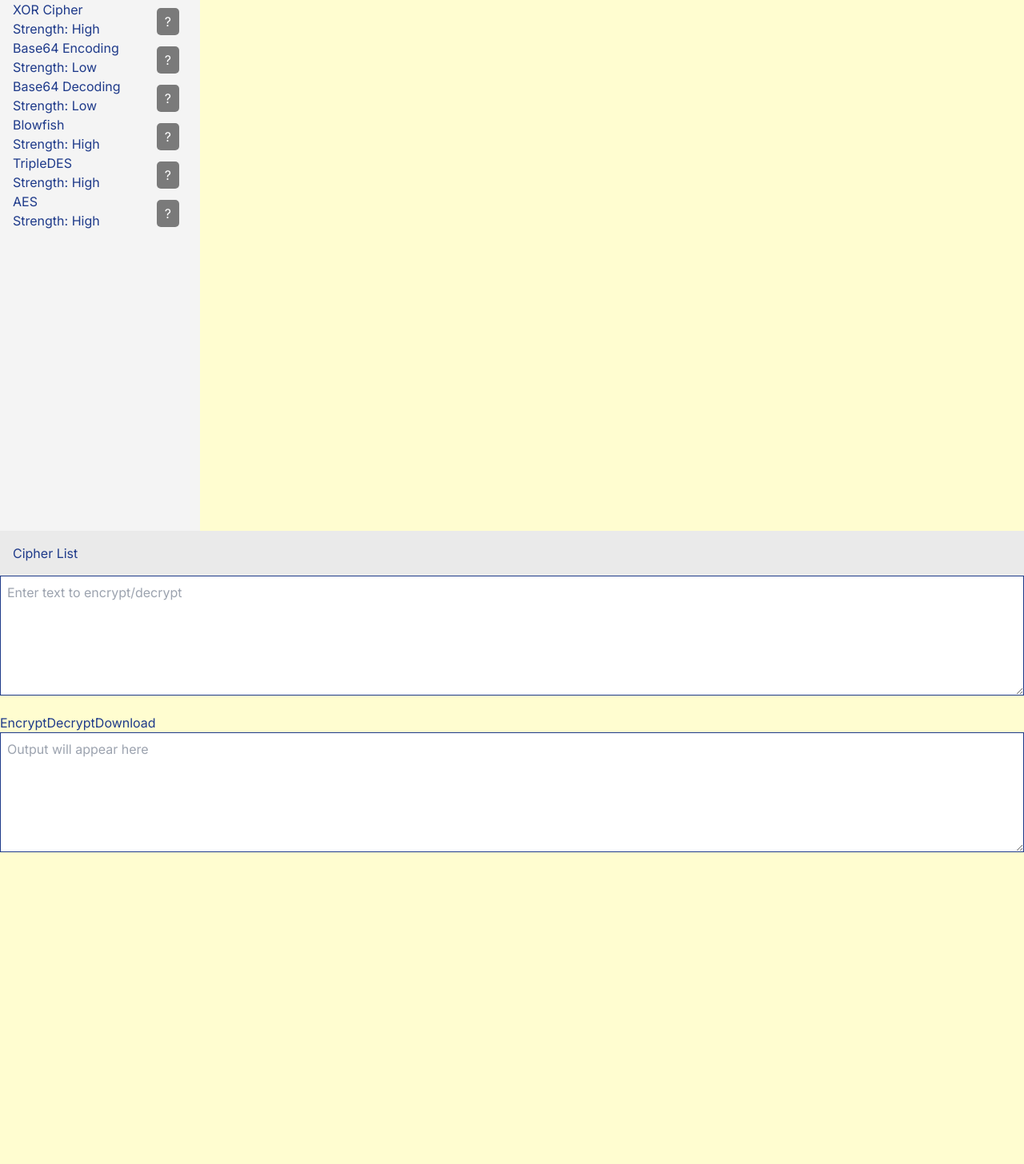
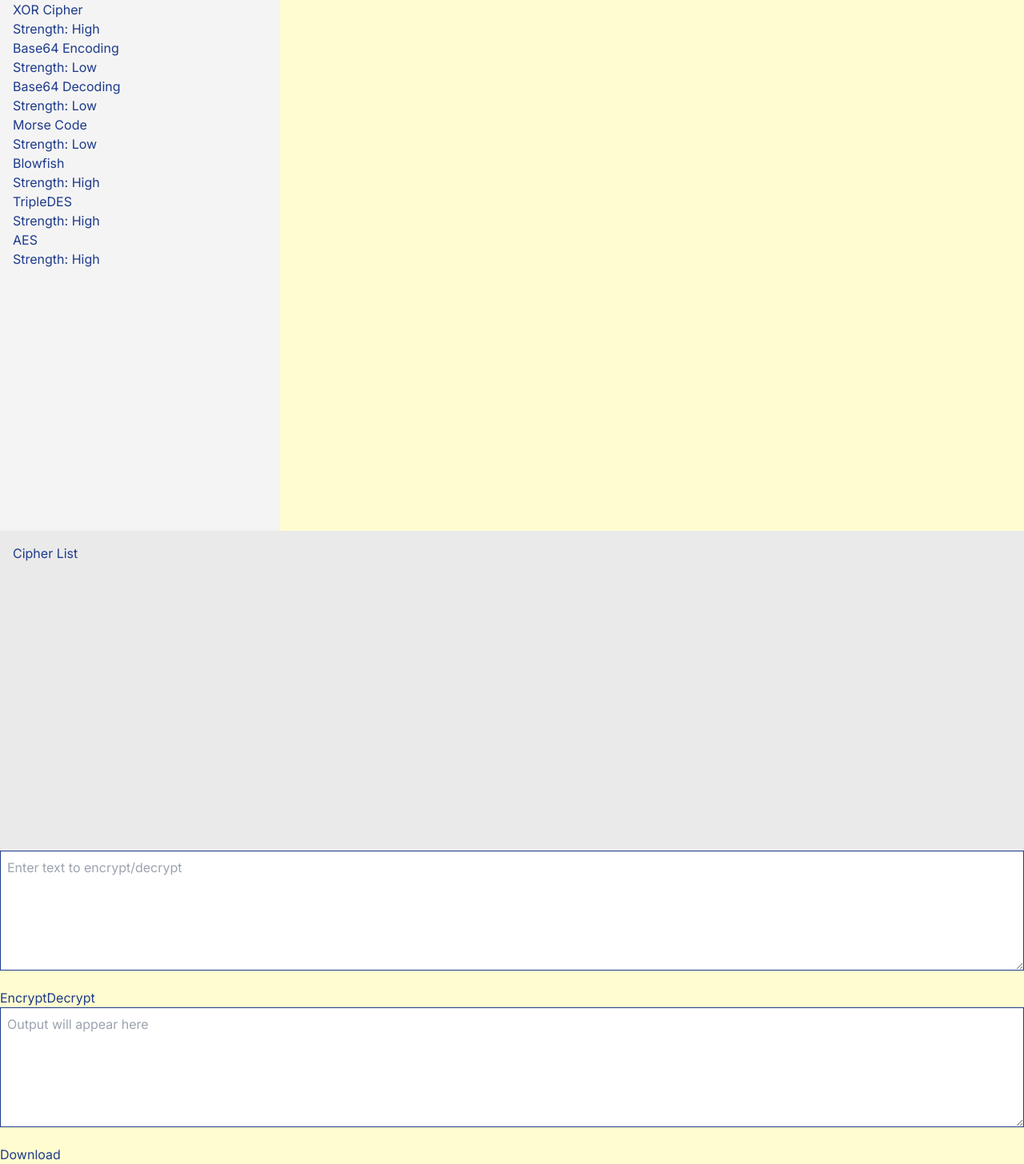
Before and after one commit to NavalShah/HackNYU2025, a Next.js app: page / in a window 1280 px wide. Shown: the part 136-1592 px from the top of the page at 80% size. Before the commit the page ends 1224 px from the top, so only its background shows below. Built offline with nearby package versions, Linux system fonts and the light colour scheme.

Commit message:
todo: fix question mark

```diff
--- a/src/app/globals.css
+++ b/src/app/globals.css
@@ -2,6 +2,7 @@
 @tailwind components;
 @tailwind utilities;
 
+/* Custom styles */
 /* Custom styles */
 body {
     background-color: #FFFDD0; /* Cream background */
@@ -9,7 +10,7 @@ body {
   }
 
   .sidebar {
-  width: 250px;
+    width: 350px;
     height: 100vh;
     background-color: #f4f4f4;
     padding: 1rem;
@@ -19,8 +20,8 @@ body {
     flex-grow: 1;
     padding: 1rem;
     background-color: #eaeaea;
-  min-height: vh;
-  overflow-y: auto;
+    min-height: 50vh;
+    overflow-y: auto; /* Make the drop zone scrollable */
   }
 
   .text-area {
@@ -34,10 +35,10 @@ body {
   }
 
   .cipher-tile {
-  background-color: #ffffff; /* White background for tiles */
-  color: #1E3A8A; /* Dark blue text */
-  border: 1px solid #1E3A8A; /* Dark blue border */
-  padding: 0.5rem;
+    background-color: #ffffff;
+    color: #1E3A8A;
+    border: 1px solid #1E3A8A;
+    padding: 0.75rem;
     margin-bottom: 0.5rem;
     border-radius: 0.25rem;
     display: flex;
@@ -46,7 +47,7 @@ body {
   }
 
   .delete-button {
-  background-color: #ff4444; /* Red delete button */
+    background-color: #ff4444;
     color: white;
     border: none;
     border-radius: 50%;
@@ -59,5 +60,38 @@ body {
   }
 
   .delete-button:hover {
-  background-color: #cc0000; /* Darker red on hover */
+    background-color: #cc0000;
   }
+
+  /* Responsive styles for mobile */
+  @media (max-width: 768px) {
+    .flex {
+      flex-direction: column; /* Stack sidebar and drop zone vertically on mobile */
+    }
+
+    .sidebar {
+      width: 100%; /* Full width on mobile */
+      height: auto; /* Auto height on mobile */
+    }
+
+    .drop-zone {
+      min-height: auto; /* Auto height on mobile */
+    }
+
+    .cipher-tile {
+      flex-direction: column; /* Stack cipher name and input fields vertically on mobile */
+      align-items: flex-start;
+    }
+
+    .cipher-tile > div {
+      width: 100%; /* Full width for input fields on mobile */
+    }
+
+    .cipher-tile input {
+      width: 100%; /* Full width for input fields on mobile */
+    }
+
+    .text-area {
+      height: 100px; /* Smaller height for text areas on mobile */
+    }
+  }
--- a/src/app/page.tsx
+++ b/src/app/page.tsx
@@ -10,7 +10,6 @@ type Cipher = {
   key?: string;
   defaultValue?: any;
   strength: string;
-  rawStrength: number;
 };
 
 export default function Home() {
@@ -32,7 +31,7 @@ export default function Home() {
   };
 
   return (
-    <div className="flex h-screen">
+    <div className="flex flex-col md:flex-row h-screen">
       <Sidebar onDrop={handleDrop} />
       <div className="flex flex-col flex-grow overflow-auto">
         <DropZone
--- a/src/components/DraggableComponent.tsx
+++ b/src/components/DraggableComponent.tsx
@@ -1,8 +1,6 @@
 'use client';
 
-import React, { useState } from 'react';
-import Gemini from './Gemini';
-import { CIPHERS } from './Ciphers';
+import React from 'react';
 
 type Props = {
   children: React.ReactNode;
@@ -16,12 +14,6 @@ export type DragData = {
 };
 
 function DraggableComponent({ children, componentName, defaultProps }: Props) {
-  const [isPopupVisible, setIsPopupVisible] = useState(false);
-
-  // Safely find the cipher paragraph
-  const cipherIndex = CIPHERS.findIndex(c => c.name === componentName);
-  const cipherText = cipherIndex !== -1 ? CIPHERS[cipherIndex].paragraph : "No information available.";
-
   const onDragStart = (e: React.DragEvent<HTMLElement>) => {
     e.dataTransfer.setData(
       'widgetData',
@@ -32,79 +24,9 @@ function DraggableComponent({ children, componentName, defaultProps }: Props) {
     );
   };
 
-  const showPopup = () => setIsPopupVisible(true);
-  const closePopup = () => setIsPopupVisible(false);
-
-  // Handle click on overlay to close popup
-  const handleOverlayClick = (e: React.MouseEvent<HTMLDivElement>) => {
-    if (e.target === e.currentTarget) {
-      closePopup();
-    }
-  };
-
   return (
-    <div
-      draggable
-      onDragStart={onDragStart}
-      onKeyDown={(e) => {
-        if (e.key === "Enter" || e.key === " ") showPopup();
-      }}
-      tabIndex={0}
-      style={{ position: 'relative', outline: 'none' }}
-    >
+    <div draggable onDragStart={onDragStart}>
       {children}
-
-      <button
-        onClick={showPopup}
-        style={{
-          position: 'absolute',
-          top: '10px',
-          right: '10px',
-          backgroundColor: 'rgba(0, 0, 0, 0.5)',
-          color: 'white',
-          border: 'none',
-          padding: '5px 10px',
-          borderRadius: '5px',
-          cursor: 'pointer',
-        }}
-      >
-        ?
-      </button>
-
-      {/* Popup Overlay */}
-      {isPopupVisible && (
-        <div
-          onClick={handleOverlayClick}  // Add click handler to overlay
-          style={{
-            position: 'fixed',
-            top: 0,
-            left: 0,
-            width: '100%',
-            height: '100%',
-            backgroundColor: 'rgba(0, 0, 0, 0.7)',
-            display: 'flex',
-            justifyContent: 'center',
-            alignItems: 'center',
-            zIndex: 1000,
-            opacity: isPopupVisible ? 1 : 0,
-            transition: 'opacity 0.3s ease-in-out',
-          }}
-        >
-          <div
-            style={{
-              backgroundColor: 'white',
-              padding: '20px',
-              borderRadius: '10px',
-              textAlign: 'center',
-              position: 'relative',
-              height: '80%',
-              width: '80%',
-            }}
-          >
-            <Gemini initialPrompt={cipherText} />
-          </div>
-        </div>
-      )}
     </div>
   );
 }
--- a/src/components/Sidebar.tsx
+++ b/src/components/Sidebar.tsx
@@ -3,20 +3,19 @@
 import React from 'react';
 import DraggableComponent from './DraggableComponent';
 
-// Define the list of ciphers with their parameters and strength levels
 const CIPHERS = [
   { name: 'Caesar Cipher', key: 'shift', defaultValue: 3, strength: 'Low' },
   { name: 'Vigenère Cipher', key: 'key', defaultValue: 'key', strength: 'Medium' },
   { name: 'XOR Cipher', key: 'key', defaultValue: 'secret', strength: 'High' },
   { name: 'Base64 Encoding', key: null, defaultValue: null, strength: 'Low' },
   { name: 'Base64 Decoding', key: null, defaultValue: null, strength: 'Low' },
-//   { name: 'Morse Code', key: null, defaultValue: null, strength: 'Low' },
+  { name: 'Morse Code', key: null, defaultValue: null, strength: 'Low' },
   { name: 'Blowfish', key: 'key', defaultValue: 'secret', strength: 'High' },
   { name: 'TripleDES', key: 'key', defaultValue: 'secret', strength: 'High' },
   { name: 'AES', key: 'key', defaultValue: 'secret', strength: 'High' },
 ];
 
-export default function Sidebar({ onDrop }: { onDrop: (cipher: { name: string; key?: string; defaultValue?: any; strength: string, rawStrength: number }) => void }) {
+export default function Sidebar({ onDrop }: { onDrop: (cipher: { name: string; key?: string; defaultValue?: any; strength: string }) => void }) {
   return (
     <div className="sidebar">
       <h2 className="text-lg font-bold mb-4">Ciphers</h2>
--- a/src/components/TextArea.tsx
+++ b/src/components/TextArea.tsx
@@ -26,35 +26,37 @@ type TextAreaProps = {
 export default function TextArea({ ciphers }: TextAreaProps) {
   const [inputText, setInputText] = useState('');
   const [outputText, setOutputText] = useState('');
+  const [mode, setMode] = useState<'encrypt' | 'decrypt'>('encrypt'); // Add mode state
 
-  const handleEncrypt = () => {
+  // Real-time encryption/decryption logic
+  React.useEffect(() => {
     let result = inputText;
 
     ciphers.forEach((cipher) => {
       switch (cipher.name) {
         case 'Caesar Cipher':
-          result = caesarCipher(result, cipher.defaultValue || 3, true);
+          result = caesarCipher(result, cipher.defaultValue || 3, mode === 'encrypt');
           break;
         case 'Vigenère Cipher':
-          result = vigenereCipher(result, cipher.defaultValue || 'key', true);
+          result = vigenereCipher(result, cipher.defaultValue || 'key', mode === 'encrypt');
           break;
         case 'XOR Cipher':
-          result = xorCipher(result, cipher.defaultValue || 'secret', true);
+          result = xorCipher(result, cipher.defaultValue || 'secret', mode === 'encrypt');
           break;
         case 'Base64 Encoding':
-          result = base64Encode(result);
+          result = mode === 'encrypt' ? base64Encode(result) : base64Decode(result);
           break;
         case 'Base64 Decoding':
-          result = base64Decode(result);
-          break
+          result = mode === 'encrypt' ? base64Decode(result) : base64Encode(result);
+          break;
         case 'Blowfish':
-          result = blowfish(result, cipher.defaultValue || 'secret', true);
+          result = blowfish(result, cipher.defaultValue || 'secret', mode === 'encrypt');
           break;
         case 'TripleDES':
-          result = tripleDES(result, cipher.defaultValue || 'secret', true);
+          result = tripleDES(result, cipher.defaultValue || 'secret', mode === 'encrypt');
           break;
         case 'AES':
-          result = aes(result, cipher.defaultValue || 'secret', true);
+          result = aes(result, cipher.defaultValue || 'secret', mode === 'encrypt');
           break;
         default:
           break;
@@ -62,50 +64,13 @@ export default function TextArea({ ciphers }: TextAreaProps) {
     });
 
     setOutputText(result);
-  };
-
-  const handleDecrypt = () => {
-    let result = inputText;
-
-    ciphers.reverse().forEach((cipher) => {
-      switch (cipher.name) {
-        case 'Caesar Cipher':
-          result = caesarCipher(result, cipher.defaultValue || 3, false);
-          break;
-        case 'Vigenère Cipher':
-          result = vigenereCipher(result, cipher.defaultValue || 'key', false);
-          break;
-        case 'XOR Cipher':
-          result = xorCipher(result, cipher.defaultValue || 'secret', false);
-          break;
-        case 'Base64 Encoding':
-          result = base64Decode(result);
-          break;
-        case 'Base64 Decoding':
-          result = base64Encode(result);
-          break;
-        case 'Blowfish':
-          result = blowfish(result, cipher.defaultValue || 'secret', false);
-          break;
-        case 'TripleDES':
-          result = tripleDES(result, cipher.defaultValue || 'secret', false);
-          break;
-        case 'AES':
-          result = aes(result, cipher.defaultValue || 'secret', false);
-          break;
-        default:
-          break;
-      }
-    });
-
-    setOutputText(result);
-  };
+  }, [inputText, ciphers, mode]); // Re-run when inputText, ciphers, or mode changes
 
   const handleDownload = () => {
     const blob = new Blob([outputText], { type: 'text/plain' });
     const link = document.createElement('a');
     link.href = URL.createObjectURL(blob);
-    link.download = 'encrypted_output.txt';
+    link.download = 'output.txt';
     link.click();
     URL.revokeObjectURL(link.href);
   };
@@ -118,25 +83,18 @@ export default function TextArea({ ciphers }: TextAreaProps) {
         value={inputText}
         onChange={(e) => setInputText(e.target.value)}
       />
-      <div className="flex gap-2">
+      <div className="flex gap-2 mb-4">
         <button
-          className="bg-blue-500 text-white px-4 py-2 rounded"
-          onClick={handleEncrypt}
+          className={`px-4 py-2 rounded ${mode === 'encrypt' ? 'bg-blue-500 text-white' : 'bg-gray-200 text-gray-700'}`}
+          onClick={() => setMode('encrypt')}
         >
           Encrypt
         </button>
         <button
-          className="bg-green-500 text-white px-4 py-2 rounded"
-          onClick={handleDecrypt}
+          className={`px-4 py-2 rounded ${mode === 'decrypt' ? 'bg-green-500 text-white' : 'bg-gray-200 text-gray-700'}`}
+          onClick={() => setMode('decrypt')}
         >
           Decrypt
-        </button>
-        <button
-          className="bg-purple-500 text-white px-4 py-2 rounded"
-          onClick={handleDownload}
-          disabled={!outputText}
-        >
-          Download
         </button>
       </div>
       <textarea
@@ -145,6 +103,13 @@ export default function TextArea({ ciphers }: TextAreaProps) {
         value={outputText}
         readOnly
       />
+      <button
+        className="bg-purple-500 text-white px-4 py-2 rounded mt-4"
+        onClick={handleDownload}
+        disabled={!outputText}
+      >
+        Download
+      </button>
     </div>
   );
 }
```
Lines whose indentation alone changed are shown as unchanged.
